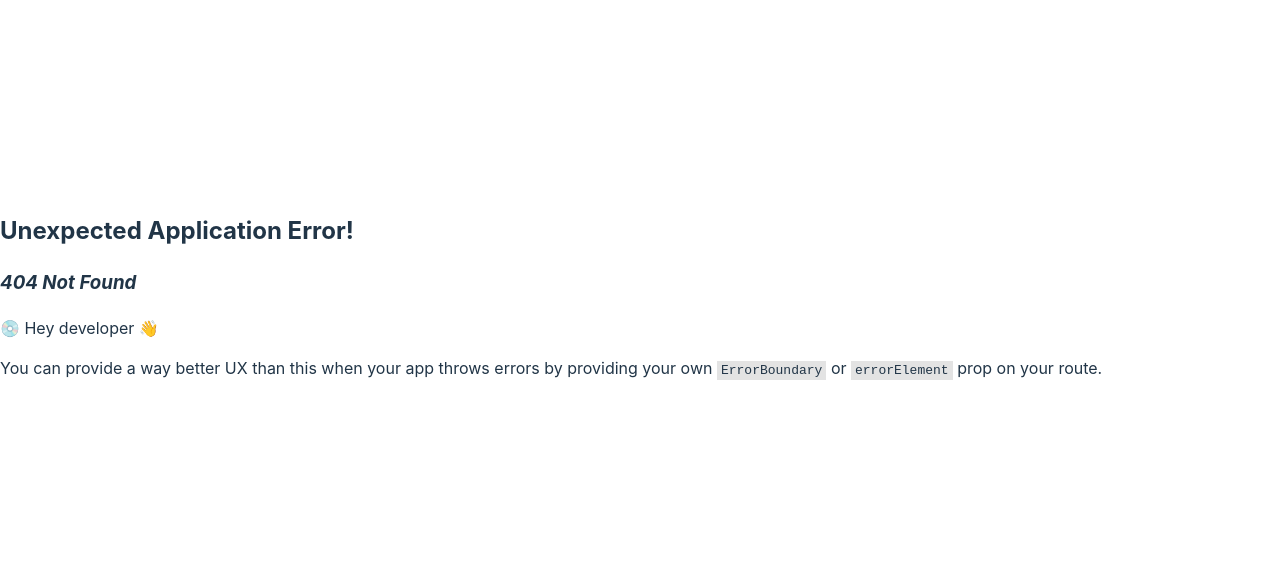
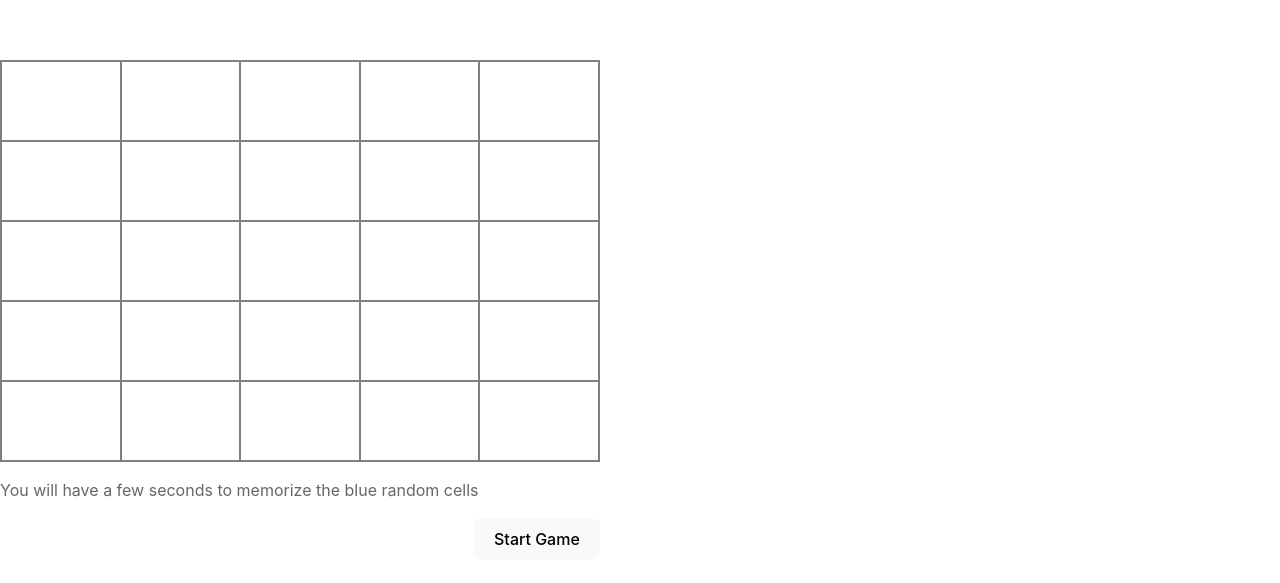
Before and after one commit to InderdeepSync/mini-games, a React (Vite) app: page /memory-challenge in a window 1280 px wide. Before the commit this address had no page. Shown: the part 105-688 px from the top of the page. Built offline with nearby package versions, Linux system fonts and the light colour scheme.

Commit message:
Add Memory Challenge game

```diff
--- /dev/null
+++ b/src/memory-challenge/index.jsx
@@ -0,0 +1,234 @@
+
+import {useEffect, useState} from "react";
+
+import styles from "./styles.module.css"
+
+const GameStatus = {
+    NEW: 'NEW',
+    CHALLENGE: 'CHALLENGE',
+    PLAYING: 'PLAYING',
+    WON: 'WON',
+    LOST: 'LOST',
+};
+
+const CellStatus = {
+    NORMAL: 'white',
+    HIGHLIGHT: 'lightblue',
+    CORRECT: 'lightgreen',
+    WRONG: 'pink',
+};
+
+const Messages = {
+    NEW: 'You will have a few seconds to memorize the blue random cells',
+    CHALLENGE: 'Remember these blue cells now',
+    PLAYING: 'Which cells were blue?',
+    WON: 'Victory!',
+    LOST: 'Game Over',
+};
+
+const Cell = ({ width, gameStatus, isChallenge, isPicked, onClick }) => {
+    let cellStatus = CellStatus.NORMAL;
+    if (gameStatus !== GameStatus.NEW) {
+        if (isPicked) {
+            cellStatus = isChallenge ? CellStatus.CORRECT : CellStatus.WRONG;
+        } else if (
+            isChallenge &&
+            (gameStatus === GameStatus.CHALLENGE || gameStatus === GameStatus.LOST)
+        ) {
+            cellStatus = CellStatus.HIGHLIGHT;
+        }
+    }
+    return (
+        <div
+            className={styles.cell}
+            style={{ width: `${width}%`, backgroundColor: cellStatus }}
+            onClick={onClick}
+        />
+    );
+};
+
+const Footer = ({ gameStatus, countdown, startGame, resetGame }) => {
+    const buttonAreaContent = () => {
+        switch(gameStatus) {
+            case GameStatus.NEW:
+                return <button onClick={startGame}>Start Game</button>;
+            case GameStatus.CHALLENGE:
+            // fall-through
+            case GameStatus.PLAYING:
+                return countdown;
+            case GameStatus.WON:
+            // fall-through
+            case GameStatus.LOST:
+                return <button onClick={resetGame}>Play Again</button>;
+        }
+    };
+    return (
+        <>
+            <div className={styles.message}>{Messages[gameStatus]}</div>
+            <div className={styles.button}>{buttonAreaContent()}</div>
+        </>
+    );
+};
+
+const GameSession = ({
+                         cellIds,
+                         challengeCellIds,
+                         cellWidth,
+                         challengeSize,
+                         challengeSeconds,
+                         playSeconds,
+                         maxWrongAttempts,
+                         autoStart,
+                         resetGame,
+                     }) => {
+    const [gameStatus, setGameStatus] = useState(
+        autoStart ? GameStatus.CHALLENGE : GameStatus.NEW
+    );
+    const [pickedCellIds, setPickedCellIds] = useState([]);
+    const [countdown, setCountdown] = useState(playSeconds);
+
+    useEffect(() => {
+        let timerId;
+        if (gameStatus === GameStatus.CHALLENGE) {
+            timerId = setTimeout(
+                () => setGameStatus(GameStatus.PLAYING),
+                1000 * challengeSeconds
+            );
+        }
+        if (gameStatus === GameStatus.PLAYING) {
+            timerId = setInterval(() => {
+                setCountdown(countdown => {
+                    if (countdown === 1) {
+                        clearTimeout(timerId);
+                        setGameStatus(GameStatus.LOST);
+                    }
+                    return countdown - 1;
+                });
+            }, 1000);
+        }
+        return () => clearTimeout(timerId);
+    }, [challengeSeconds, gameStatus]);
+
+    useEffect(() => {
+        const [correctPicks, wrongPicks] = utils.arrayCrossCounts(
+            pickedCellIds,
+            challengeCellIds
+        );
+        if (correctPicks === challengeSize) {
+            setGameStatus(GameStatus.WON);
+        }
+        if (wrongPicks === maxWrongAttempts) {
+            setGameStatus(GameStatus.LOST);
+        }
+    }, [pickedCellIds]);
+
+    const pickCell = cellId => {
+        if (gameStatus === GameStatus.PLAYING) {
+            setPickedCellIds(pickedCellIds => {
+                if (pickedCellIds.includes(cellId)) {
+                    return pickedCellIds;
+                }
+                return [...pickedCellIds, cellId];
+            });
+        }
+    };
+
+    return (
+        <div className={styles.game}>
+            <div className={styles.grid}>
+                {cellIds.map(cellId => (
+                    <Cell
+                        key={cellId}
+                        width={cellWidth}
+                        gameStatus={gameStatus}
+                        isChallenge={challengeCellIds.includes(cellId)}
+                        isPicked={pickedCellIds.includes(cellId)}
+                        onClick={() => pickCell(cellId)}
+                    />
+                ))}
+            </div>
+            <Footer
+                gameStatus={gameStatus}
+                countdown={countdown}
+                startGame={() => setGameStatus(GameStatus.CHALLENGE)}
+                resetGame={resetGame}
+            />
+        </div>
+    );
+};
+
+const useGameId = () => {
+    const [gameId, setGameId] = useState(1);
+
+    return {
+        gameId,
+        isNewGame: gameId === 1,
+        renewGame: () => setGameId(gameId => gameId + 1),
+    };
+};
+
+const GameGenerator = () => {
+    const { gameId, isNewGame, renewGame } = useGameId();
+
+    const gridSize = 5;
+    const challengeSize = 6;
+    const cellIds = utils.createArray(gridSize * gridSize);
+    const cellWidth = 100 / gridSize;
+    const challengeCellIds = utils.sampleArray(cellIds, challengeSize);
+
+    return (
+        <GameSession
+            key={gameId}
+            cellIds={cellIds}
+            challengeCellIds={challengeCellIds}
+            cellWidth={cellWidth}
+            challengeSize={challengeSize}
+            challengeSeconds={3}
+            playSeconds={10}
+            maxWrongAttempts={3}
+            autoStart={!isNewGame}
+            resetGame={renewGame}
+        />
+    );
+};
+
+// Math science
+const utils = {
+    /* Create an array based on a numeric size property.
+       Example: createArray(5) => [0, 1, 2, 3, 4] */
+    createArray: size => Array.from({ length: size }, (_, i) => i),
+
+    /* Pick random elements from origArray up to sampleSize
+       And use them to form a new array.
+       Example: sampleArray([9, 12, 4, 7, 5], 3) => [12, 7, 5] */
+    sampleArray: (origArray, sampleSize) => {
+        const copy = origArray.slice(0);
+        const sample = [];
+        for (let i = 0; i < sampleSize && i < copy.length; i++) {
+            const index = Math.floor(Math.random() * copy.length);
+            sample.push(copy.splice(index, 1)[0]);
+        }
+        return sample;
+    },
+
+    /* Given a srcArray and a crossArray, count how many elements
+       in srcArray exist or do not exist in crossArray.
+       Returns an array like [includeCount, excludeCount]
+       Example: arrayCrossCounts([0, 1, 2, 3, 4], [1, 3, 5]) => [2, 3] */
+    arrayCrossCounts: (srcArray, crossArray) => {
+        let includeCount = 0;
+        let excludeCount = 0;
+        srcLoop: for (let s = 0; s < srcArray.length; s++) {
+            for (let c = 0; c < crossArray.length; c++) {
+                if (crossArray[c] === srcArray[s]) {
+                    includeCount += 1;
+                    continue srcLoop;
+                }
+            }
+            excludeCount += 1;
+        }
+        return [includeCount, excludeCount];
+    },
+};
+
+export default GameGenerator;
--- /dev/null
+++ b/src/memory-challenge/styles.module.css
@@ -0,0 +1,20 @@
+*, *:before, *:after {
+    box-sizing: border-box;
+}
+.game {
+    max-width: 600px;
+    margin: 5% auto;
+}
+.grid {
+    border: thin solid gray; line-height: 0;
+}
+.cell {
+    border: thin solid gray; display: inline-block;
+    height: 80px; max-height: 15vh;
+}
+.message {
+    float: left; color: #666; margin-top: 1rem;
+}
+.button {
+    float: right; margin-top: 1rem;
+}
```
Also changed, not shown: src/main.jsx (+4 -4 lines).
